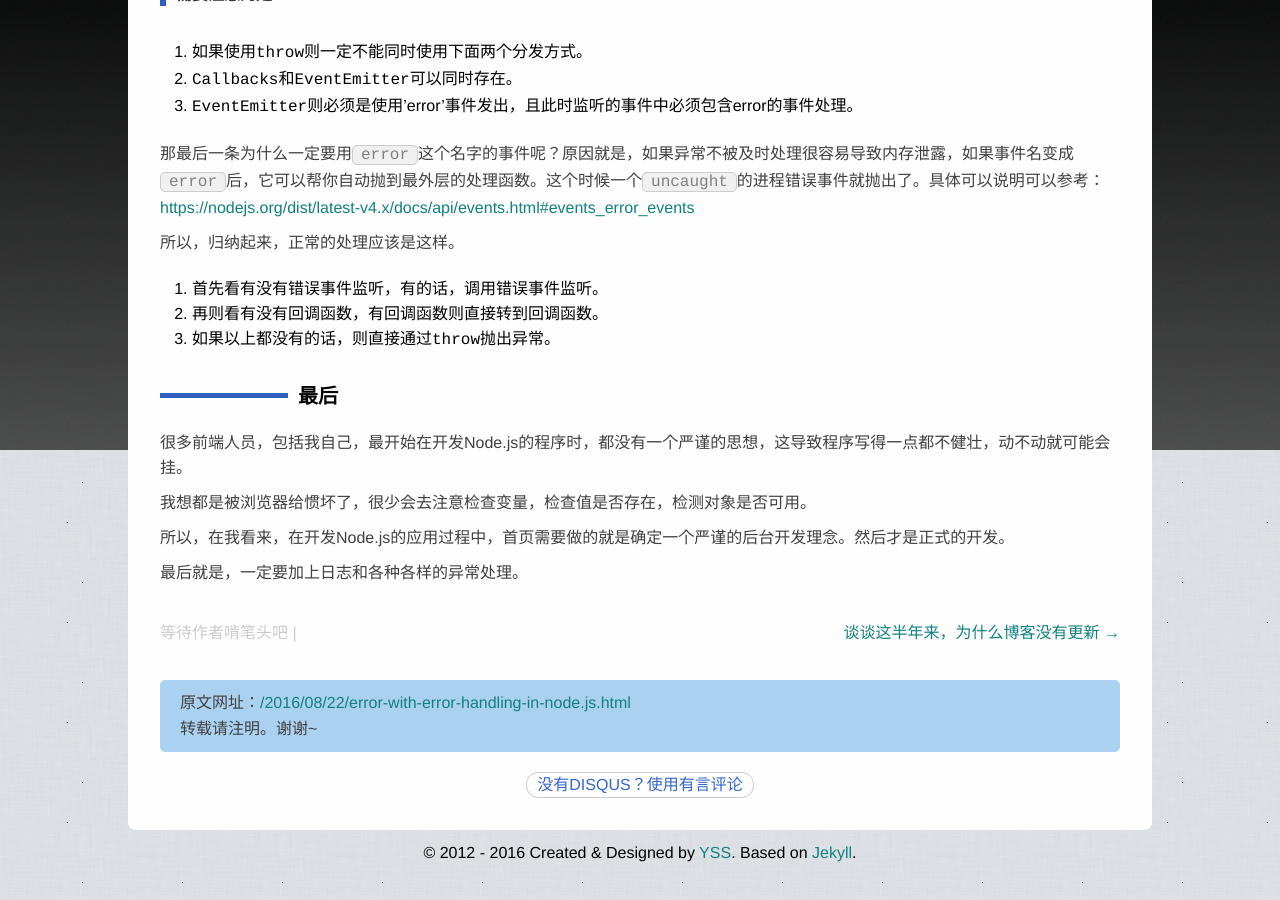
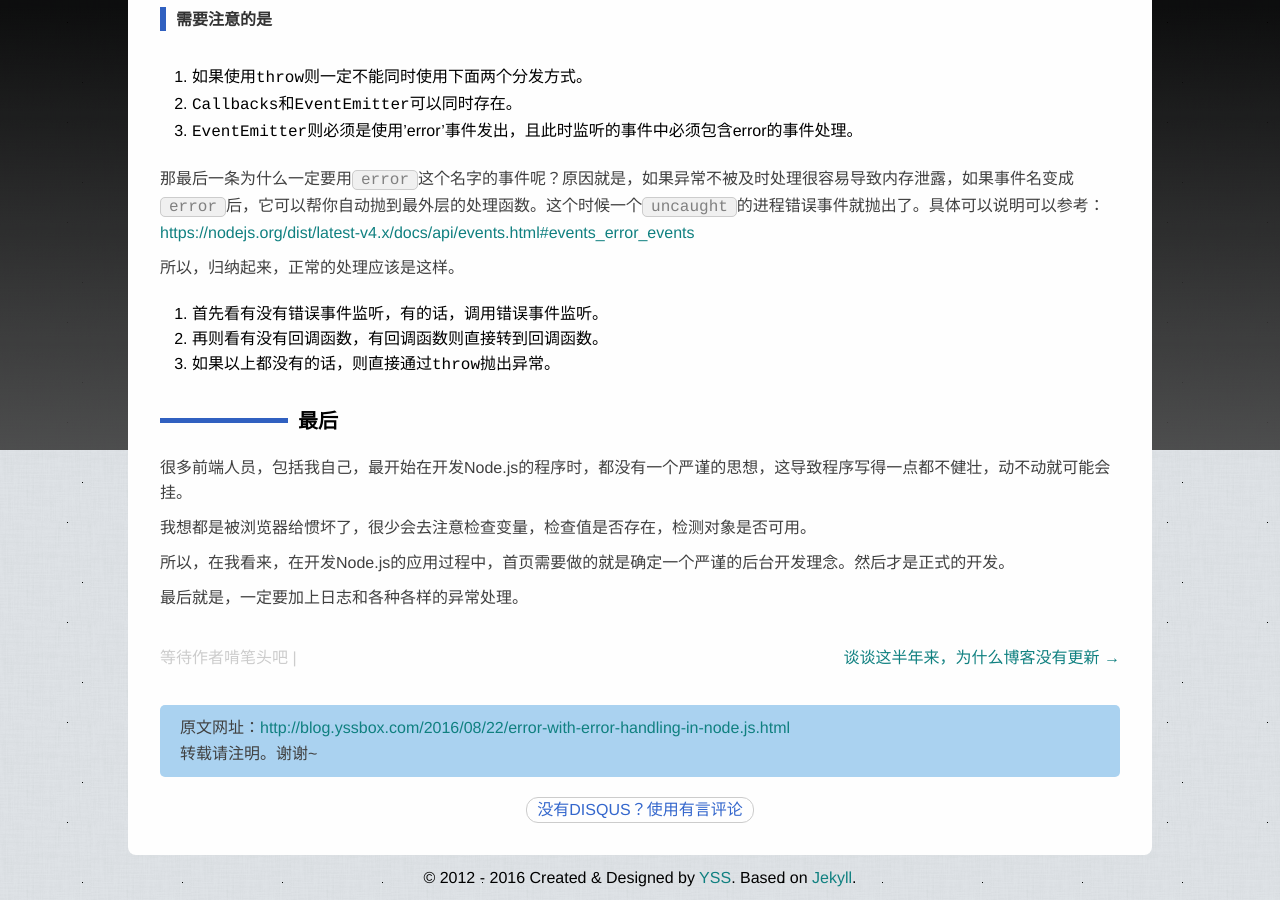
Before and after one commit to yss/yss.github.io, a Jekyll site: the page built from _posts/2016-08-22-error-with-error-handling-in-node.js.md, in a window 1280 px wide and 900 px high, scrolled down 1825 px. Built offline with Jekyll 4.4.1, drawn with Linux system fonts in a browser that asks for light colours; comment, search, counter and statistics services are not loaded; before the commit the page ends 2700 px from its top, so only the background shows below that; some of the changed text lies outside the part shown.

```diff
--- a/_layouts/blog-list.html
+++ b/_layouts/blog-list.html
@@ -55,14 +55,9 @@ yansong["邮箱"] =
         <section class="box">
             <h3>有朋自远方来</h3>
             <ul>
-                <!-- <li><a href="http://www.shi-tou.net/" target="_blank" title="石头的个人博客">石头记</a></li> -->
                 <li><a href="http://www.bokeyy.com/" target="_blank" title="袁源（歪歪）的个人博客">博客歪歪</a></li>
                 <li><a href="http://www.iunbug.com/" target="_blank" title="Undeniable[Better:见贤思齐,闻庸自省. Unique:独立思索,志在远方. Genuine:谦逊真诚,宽以待人.]">i,unbug</a></li>
                 <li><a href="http://shangchun.net/" target="_blank" title="尚春">尚春</a></li>
-                <!-- <li><a href="" target="_blank" title=""></a></li> -->
-                <li class="hidden"><a href="http://www.youjiaoyin.com" target="_blank" title="游脚印">游脚印</a></li>
-                <li class="hidden"><a href="http://www.108tian.com" target="_blank" title="108天">108天</a></li>
-                <li class="hidden"><a href="http://www.chengsekongjian.com" target="_blank" title="橙色空间">橙色空间</a></li>
             </ul>
         </section>
     </aside>
--- a/_layouts/blog.html
+++ b/_layouts/blog.html
@@ -17,7 +17,7 @@ layout: default
     {% endif %}
     </div>
     <div id="copyright">
-        <p>原文网址：<a href="{{ page.url }}">{{site.baseurl}}{{page.url}}</a></p>
+        <p>原文网址：<a href="{{ page.url }}">{{site.production_url}}{{page.url}}</a></p>
         <p>转载请注明。谢谢~</p>
     </div>
     <div id="comment-box" class="cf">
```
Also changed, not shown: _posts/2012-09-28-the-implementation-plan-of-less.md (+1 -1 lines), _posts/2016-08-22-error-with-error-handling-in-node.js.md (+1 -1 lines), archive.md (+4 -4 lines), feed.xml (+4 -4 lines).
